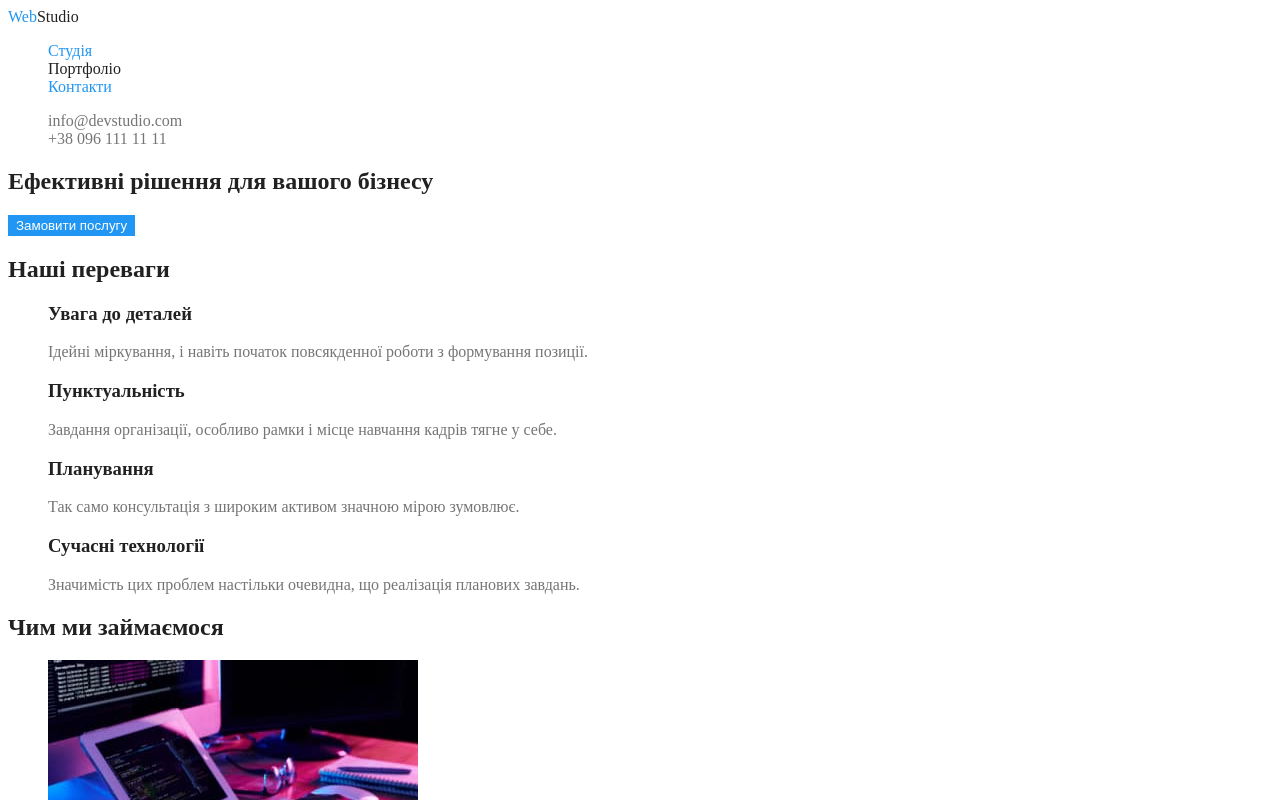
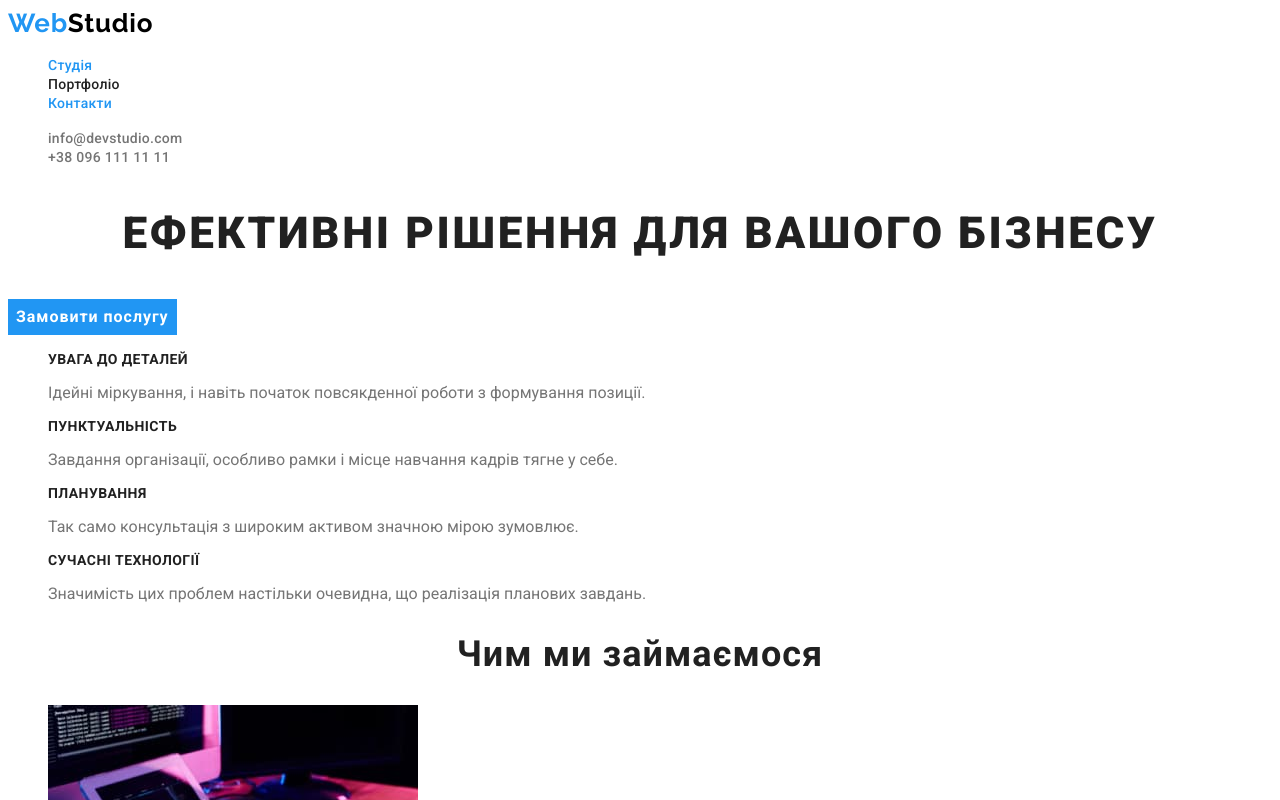
Before and after one commit to Palashynskyi/goit-markup-hw-02, a plain HTML site: page index.html in a window 1280 px wide. Both pictures are taken after a click on the link "Контакти". Shown: the top 800 px of the page. Drawn offline with Linux system fonts and the light colour scheme.

Commit message:
Build in fonts and properties
Build in fonts and properties

```diff
--- a/css/style.css
+++ b/css/style.css
@@ -1,3 +1,16 @@
+/* колір основного тексту       #212121 */
+/* колір другорядного тексту    #757575 */
+/* лого     чорний              #000000
+            синій               #2196F3 */
+
+/* ховер синій                  #2196F3 */
+/* сірий майл тел               rgba(255, 255, 255, 0.6) */
+/* білий                        #FFFFFF */
+
+/* фон основний             #FFFFFF */
+/* фон другорядний          #F5F4FA */
+/* фон герой та футер       #2F303A */
+
 /* font-family: 'Montserrat', sans-serif;
 font-family: 'Raleway', sans-serif;
 font-family: 'Roboto', sans-serif; */
@@ -6,6 +19,7 @@ font-family: 'Roboto', sans-serif; */
 body {
     background-color: #ffffff;
     color: var(--primary-text-color);
+    font-family: 'Roboto', sans-serif;
 }
 
 :root {
@@ -14,6 +28,8 @@ body {
     --accent-color: #2196F3;
     --primary-bg-color: #F5F4FA;
     --second-btn-color: #FFFFFF;
+    --logo-black-color:#000000;
+
 }
 
 .list {
@@ -27,19 +43,51 @@ body {
 /* Logo style */
 .logo-web {
     color: var(--accent-color);
+    font-family: 'Raleway';
+        font-style: normal;
+        font-weight: 700;
+        font-size: 26px;
+        line-height: 31px;
+        letter-spacing: 0.03em;
 }
 
 .logo-studio {
-    color: var(--second-text-color);
+    color: var(--logo-black-color);
+    font-family: 'Raleway';
+        font-style: normal;
+        font-weight: 700;
+        font-size: 26px;
+        line-height: 31px;
+        letter-spacing: 0.03em;
 }
 
 /* Site nav */
 .nav-link {
     color: var(--second-text-color);
+    font-family: 'Roboto';
+        font-style: normal;
+        font-weight: 500;
+        font-size: 14px;
+        line-height: 16px;
+        letter-spacing: 0.02em;
+}
+
+.nav-link:hover, .nav-link:focus {
+    color: var(--accent-color);
+}
+
+.current {
+     color: var(--accent-color);
 }
 
 .item {
     color: var(--primary-text-color);
+    font-family: 'Roboto';
+        font-style: normal;
+        font-weight: 500;
+        font-size: 14px;
+        line-height: 16px;
+        letter-spacing: 0.02em;
 }
 
 .item:hover, .item:focus {
@@ -50,24 +98,78 @@ body {
 /* Hero */
 .hero-tittle {
     color: var(--second-text-color);
+    font-family: 'Roboto';
+        font-style: normal;
+        font-weight: 900;
+        font-size: 44px;
+        line-height: 60px;
+        text-align: center;
+        letter-spacing: 0.06em;
+        text-transform: uppercase;
 }
 
-.nav-link:hover, .nav-link:focus {
-    color: var(--accent-color);
+
+/* Content */
+.visually-hidden {
+    position: absolute;
+    white-space: nowrap;
+    width: 1px;
+    height: 1px;
+    overflow: hidden;
+    border: 0;
+    padding: 0;
+    clip: rect(0 0 0 0);
+    clip-path: inset(50%);
+    margin: -1px;
 }
 
-.current {
-     color: var(--accent-color);
+.content-tittle, .content-features {
+    color: var(--second-text-color);
 }
 
-/* Content */
-.content-tittle, .content-features {
-    color: var(--second-text-color);
+.content-tittle {
+    font-family: 'Roboto';
+        font-style: normal;
+        font-weight: 700;
+        font-size: 36px;
+        line-height: 42px;
+        text-align: center;
+        letter-spacing: 0.03em;
+}
+
+.content-features {
+    font-family: 'Roboto';
+        font-style: normal;
+        font-weight: 700;
+        font-size: 14px;
+        line-height: 16px;
+        letter-spacing: 0.03em;
+        text-transform: uppercase;
 }
 
 /* About */
 .about-tittle, .about-name {
     color: var(--second-text-color);
+}
+
+.about-tittle {
+    font-family: 'Roboto';
+        font-style: normal;
+        font-weight: 700;
+        font-size: 36px;
+        line-height: 42px;
+        text-align: center;
+        letter-spacing: 0.03em;
+}
+
+.about-name {
+    font-family: 'Roboto';
+        font-style: normal;
+        font-weight: 500;
+        font-size: 16px;
+        line-height: 19px;
+        text-align: center;
+        letter-spacing: 0.03em;
 }
 
 /* Footer */
@@ -77,6 +179,12 @@ body {
 
 .logo-alter {
     color: var(--second-btn-color);
+    font-family: 'Raleway';
+        font-style: normal;
+        font-weight: 700;
+        font-size: 26px;
+        line-height: 31px;
+        letter-spacing: 0.03em;
 }
 
 /* Portfolio html */
@@ -92,12 +200,28 @@ body {
     background-color: var(--accent-color);
     border-color: transparent;
     cursor: pointer;
+    font-family: 'Roboto';
+        font-style: normal;
+        font-weight: 700;
+        font-size: 16px;
+        line-height: 30px;
+        display: flex;
+        align-items: center;
+        text-align: center;
+        letter-spacing: 0.06em;
 }
 
 .button {
     color: var(--second-text-color);
     background-color: var(--primary-bg-color);
     border-color: transparent;
+    font-family: 'Roboto';
+        font-style: normal;
+        font-weight: 500;
+        font-size: 16px;
+        line-height: 26px;
+        text-align: center;
+        letter-spacing: 0.03em;
 }
 
 .button:hover,
@@ -110,4 +234,10 @@ body {
 /* work-list */
 .work-name {
     color: var(--second-text-color);
+    font-family: 'Roboto';
+        font-style: normal;
+        font-weight: 700;
+        font-size: 18px;
+        line-height: 36px;
+        letter-spacing: 0.06em;
 }
--- a/index.html
+++ b/index.html
@@ -6,10 +6,10 @@
     <meta http-equiv="X-UA-Compatible" content="IE=edge">
     <meta name="viewport" content="width=device-width, initial-scale=1.0">
     <title>Document</title>
-    <link rel="stylesheet" href="./css/style.css">
     <link rel="preconnect" href="https://fonts.googleapis.com">
     <link rel="preconnect" href="https://fonts.gstatic.com" crossorigin>
-    <link href="https://fonts.googleapis.com/css2?family=Montserrat:wght@400;700&family=Raleway:wght@700&family=Roboto:wght@400;500;700;900&display=swap" rel="stylesheet">
+    <link href="https://fonts.googleapis.com/css2?family=Raleway:wght@700&family=Roboto:wght@400;500;700;900&display=swap"
+    rel="stylesheet">    <link rel="stylesheet" href="./css/style.css">
 </head>
 
 <body>
@@ -49,8 +49,8 @@
         </div>
         <!-- Content -->
         <section class="content">
-            <!-- Заголовок "Наші переваги" буде невидимим  -->
-            <h2 class="content-tittle">Наші переваги</h2>
+            <!-- Заголовок "Наші переваги"  невидимий  -->
+            <h2 class="visually-hidden">Наші переваги</h2>
             <ul class="list">
                 <li>
                     <h3 class="content-features">Увага до деталей</h3>
```
